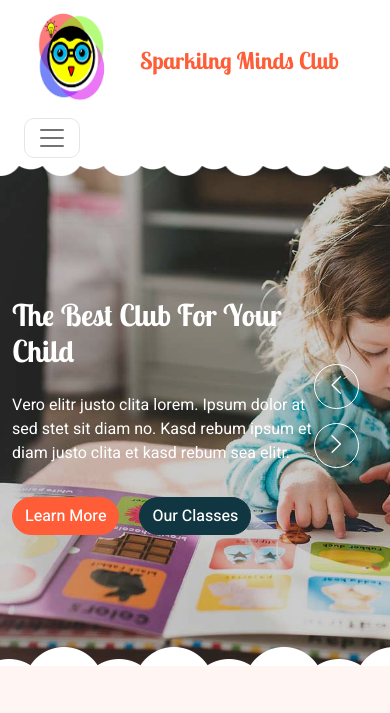
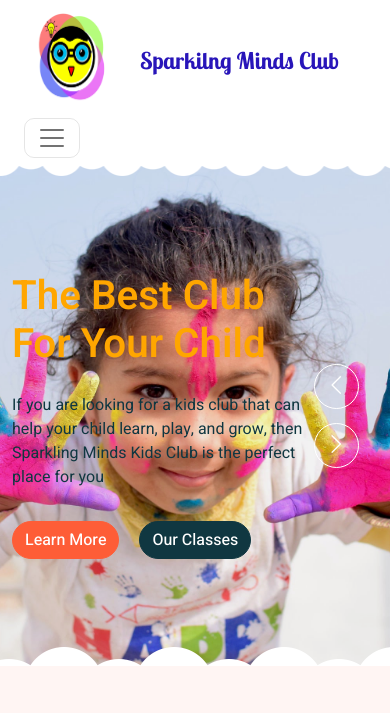
Before and after one commit to Jawahir01/Sparkling-Minds-Kids-Club, a Flask app: page / in a window 390 px wide. Shown: the top 713 px of the page. Run offline with Flask 3, Linux system fonts and the light colour scheme; some libraries are stand-ins or nearby versions.

Commit message:
Restyle the Nav, background-image and the text font/color

```diff
--- a/static/css/style.css
+++ b/static/css/style.css
@@ -1,8 +1,12 @@
 /********** Template CSS **********/
 :root {
     --primary: #FE5D37;
+    --secondery: #b5fc7c;
     --light: #FFF5F3;
+    --purple: #eb75f5;
+    --blue: #7584f5;
     --dark: #103741;
+    --orange: #ffa600;
 }
 
 .back-to-top {
@@ -93,9 +97,13 @@ h6,
 }
 
 .font-secondary {
-    font-family: 'Lobster Two', cursive;
+    font-family: 'Heebo', cursive;
 }
 
+h2,
+.font-secondary {
+    color: var(--orange);
+}
 
 /*** Navbar ***/
 .navbar .navbar-nav .nav-link {
@@ -105,9 +113,10 @@ h6,
     outline: none;
 }
 
+
 .navbar .navbar-nav .nav-link:hover,
 .navbar .navbar-nav .nav-link.active {
-    color: var(--primary);
+    color: var(--blue);
 }
 
 .navbar.sticky-top {
@@ -138,7 +147,7 @@ h6,
 @media (max-width: 991.98px) {
     .navbar .navbar-nav .nav-link {
         margin-right: 0;
-        padding: 10px 0;
+        padding: 5px 0;
     }
 
     .navbar .navbar-nav {
--- a/templates/index.html
+++ b/templates/index.html
@@ -74,38 +74,64 @@
       <!-- Spinner End -->
 
       <!-- Navbar Start -->
-        <nav class="navbar navbar-expand-lg bg-white navbar-light sticky-top px-4 px-lg-5 py-lg-0">
+      <nav
+        class="navbar navbar-expand-lg bg-white navbar-light sticky-top px-4 px-lg-5 py-lg-0"
+      >
         <a href="{{ url_for('index') }}" class="navbar-brand">
-            <h3 class="m-0 text-primary">
-                <img src="{{ url_for('static', filename='img/logo.png')}}"  class=" logo me-3" />Sparkilng Minds Club
+          <h3 class="m-0" style="color: #2815b9">
+            <img
+              src="{{ url_for('static', filename='img/logo.png')}}"
+              class="logo me-3"
+            />Sparkilng Minds Club
           </h3>
         </a>
-            <button type="button" class="navbar-toggler" data-bs-toggle="collapse"
-            data-bs-target="#navbarCollapse" >
+        <button
+          type="button"
+          class="navbar-toggler"
+          data-bs-toggle="collapse"
+          data-bs-target="#navbarCollapse"
+        >
           <span class="navbar-toggler-icon"></span>
         </button>
         <div class="collapse navbar-collapse" id="navbarCollapse">
           <div class="navbar-nav mx-auto">
-                        <a href="{{ url_for('index') }}" class="nav-item nav-link active">Home</a>
+            <a href="{{ url_for('index') }}" class="nav-item nav-link active"
+              >Home</a
+            >
             <a href="#" class="nav-item nav-link">About Us</a>
             <a href="#" class="nav-item nav-link">Courses</a>
             <div class="nav-item dropdown">
-                            <a href="#" class="nav-link dropdown-toggle" data-bs-toggle="dropdown">Features</a>
-                            <div class="dropdown-menu rounded-0 rounded-bottom border-0 shadow-sm m-0">
+              <a
+                href="#"
+                class="nav-link dropdown-toggle"
+                data-bs-toggle="dropdown"
+                >Features</a
+              >
+              <div
+                class="dropdown-menu rounded-0 rounded-bottom border-0 shadow-sm m-0"
+              >
                 <a href="#" class="dropdown-item">Our Facilities</a>
                 <a href="#" class="dropdown-item">Gallery</a>
                 <a href="#" class="dropdown-item">Teachers</a>
                 <a href="#" class="dropdown-item">Testimonial</a>
-                                <a href="#" class="dropdown-item">404 Error</a>
               </div>
             </div>
-                        <a href="contact.html" class="nav-item nav-link">Contact Us</a>
+            <a href="#" class="nav-item nav-link">Contact Us</a>
           </div>
-                <a href="#" class="btn btn-primary rounded-pill px-3 d-none d-lg-block dropdown-toggle"
-                data-bs-toggle="dropdown"><i class="fa fa-user ms-3"></i></a>
-                <div class="dropdown-menu rounded-0 rounded-bottom border-0 shadow-sm m-0">
+          <div class="nav-item dropdown">
+            <a
+              href="#"
+              class="btn btn-primary rounded-pill px-3 d-none d-lg-block dropdown-toggle"
+              data-bs-toggle="dropdown"
+              ><i class="fa fa-user ms-3"></i
+            ></a>
+            <div
+              class="dropdown-menu rounded-0 rounded-bottom border-0 shadow-sm m-0"
+            >
               <a href="#" class="dropdown-item">Singin</a>
+              <hr class="dropdown-divider" />
               <a href="#" class="dropdown-item">Register</a>
+            </div>
           </div>
         </div>
       </nav>
@@ -117,23 +143,25 @@
           <div class="owl-carousel-item position-relative">
             <img
               class="img-fluid"
-              src="{{ url_for('static', filename='img/carousel-1.jpg') }}"
+              src="{{ url_for('static', filename='img/bg_1.jpg') }}"
               alt=""
             />
             <div
               class="position-absolute top-0 start-0 w-100 h-100 d-flex align-items-center"
-              style="background: rgba(0, 0, 0, 0.2)"
+              style="background: rgba(0, 0, 0, 0.05)"
             >
               <div class="container">
                 <div class="row justify-content-start">
                   <div class="col-10 col-lg-8">
-                    <h1 class="display-2 text-white animated slideInDown mb-4">
+                    <h2
+                      class="display-2 font-secondary animated slideInDown mb-4"
+                    >
                       The Best Club For Your Child
-                    </h1>
-                    <p class="fs-5 fw-medium text-white mb-4 pb-2">
-                      Vero elitr justo clita lorem. Ipsum dolor at sed stet sit
-                      diam no. Kasd rebum ipsum et diam justo clita et kasd
-                      rebum sea elitr.
+                    </h2>
+                    <p class="fs-5 fw-medium text-dark mb-4 pb-2">
+                      If you are looking for a kids club that can help your
+                      child learn, play, and grow, then Sparkling Minds Kids
+                      Club is the perfect place for you
                     </p>
                     <a
                       href=""
@@ -153,7 +181,7 @@
           <div class="owl-carousel-item position-relative">
             <img
               class="img-fluid"
-              src="{{ url_for('static', filename='img/carousel-2.jpg') }}"
+              src="{{ url_for('static', filename='img/bg_2.jpeg') }}"
               alt=""
             />
             <div
@@ -163,13 +191,14 @@
               <div class="container">
                 <div class="row justify-content-start">
                   <div class="col-10 col-lg-8">
-                    <h1 class="display-2 text-white animated slideInDown mb-4">
+                    <h2
+                      class="display-2 font-secondary animated slideInDown mb-4"
+                    >
                       Make A Brighter Future For Your Child
-                    </h1>
-                    <p class="fs-5 fw-medium text-white mb-4 pb-2">
-                      Vero elitr justo clita lorem. Ipsum dolor at sed stet sit
-                      diam no. Kasd rebum ipsum et diam justo clita et kasd
-                      rebum sea elitr.
+                    </h2>
+                    <p class="fs-5 fw-medium text-white mb-5 pb-2">
+                      We offer a variety of activities and courses that are both
+                      educational and enjoyable.
                     </p>
                     <a
                       href=""
```
Also changed, not shown: static/img/bg_1.jpg (added), static/img/bg_2.jpeg (added). Lines whose indentation alone changed are shown as unchanged.
